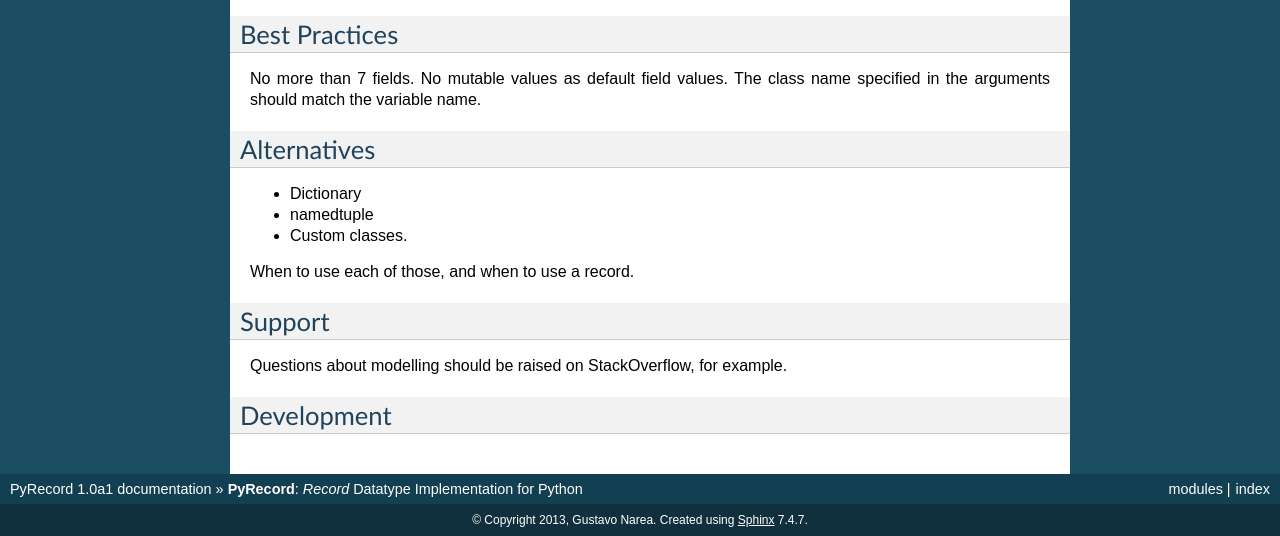
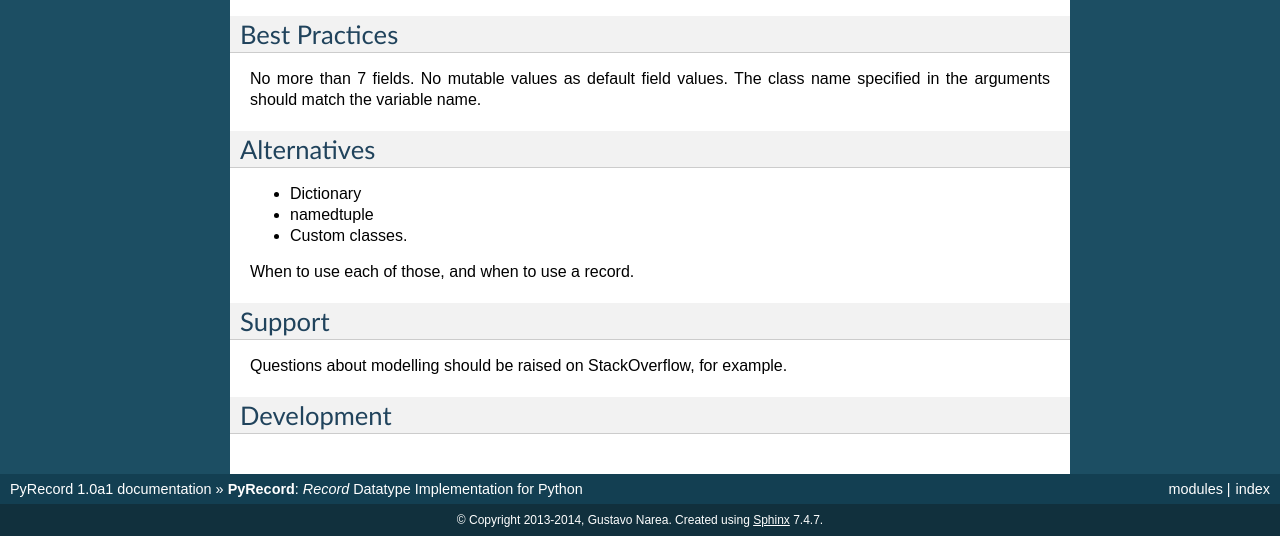
Before and after one commit to gnarea/pyrecord, a Sphinx documentation site: the page built from docs/source/index.rst, in a window 1280 px wide and 900 px high, scrolled down 2427 px, cut to the strip 364-900 px from the top of the window. Built offline with Sphinx 7.4.7, drawn with Linux system fonts in a browser that asks for light colours.

Commit message:
Updated copyright notice in documentation

```diff
--- a/docs/source/conf.py
+++ b/docs/source/conf.py
@@ -47,7 +47,7 @@ master_doc = 'index'
 
 # General information about the project.
 project = u'PyRecord'
-copyright = u'2013, Gustavo Narea'
+copyright = u'2013-2014, Gustavo Narea'
 
 # The version info for the project you're documenting, acts as replacement for
 # |version| and |release|, also used in various other places throughout the
```
